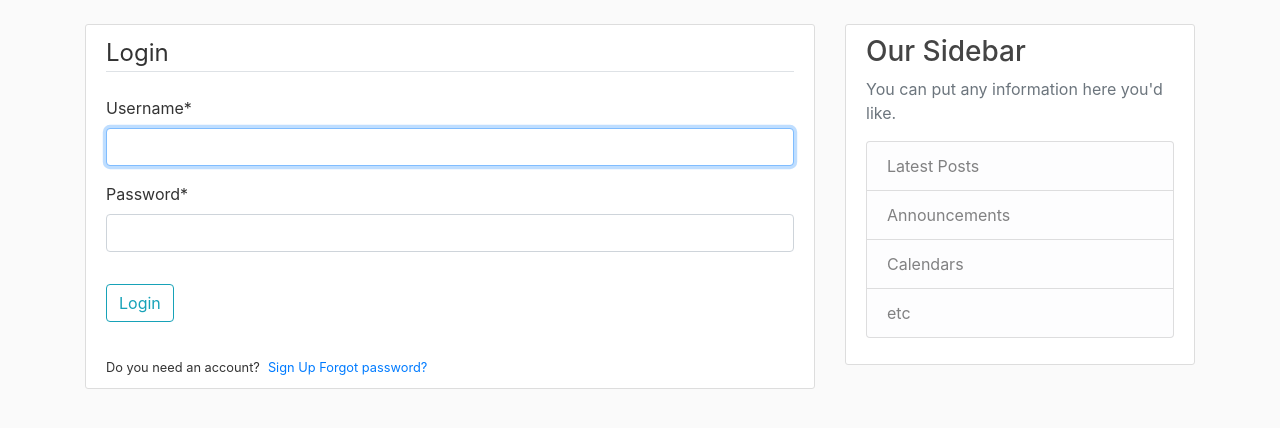
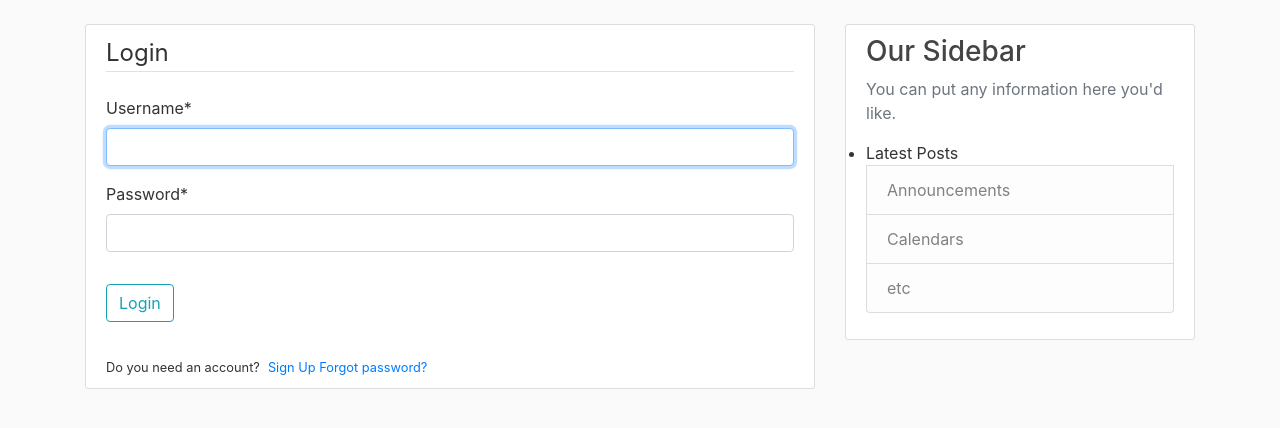
Before and after one commit to AVER343/blogs, a Django app: page /login/ in a window 1280 px wide. Shown: the part 56-484 px from the top of the page. Run offline with Django 3.2, Linux system fonts and the light colour scheme; some libraries are stand-ins or nearby versions.

Commit message:
Initial Commit

```diff
--- a/blog/templates/blog/base.html
+++ b/blog/templates/blog/base.html
@@ -27,7 +27,7 @@
         <h3>Our Sidebar</h3>
         <p class='text-muted'>You can put any information here you'd like.
           <ul class="list-group">
-            <li class="list-group-item list-group-item-light">Latest Posts</li>
+            <li >Latest Posts</li>
             <li class="list-group-item list-group-item-light">Announcements</li>
             <li class="list-group-item list-group-item-light">Calendars</li>
             <li class="list-group-item list-group-item-light">etc</li>
--- a/project/settings.py
+++ b/project/settings.py
@@ -27,7 +27,7 @@ DEBUG = True
 
 ALLOWED_HOSTS = []
 
-
+SECRET_KEY='068f583aeb204c46add81a74a5cbcd10ede6cab3dd761aa2'
 # Application definition
 
 INSTALLED_APPS = [
```
Also changed, not shown: posts.json (deleted, +0 -1 lines), requirements.txt (+18 -0 lines), db.sqlite3, 1 other file.
